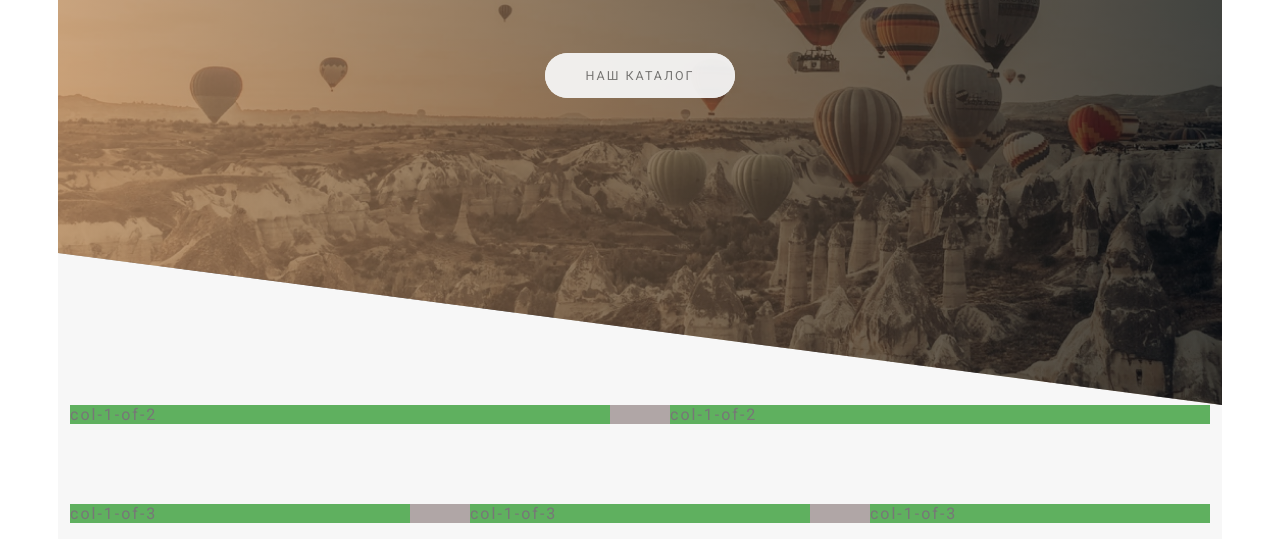
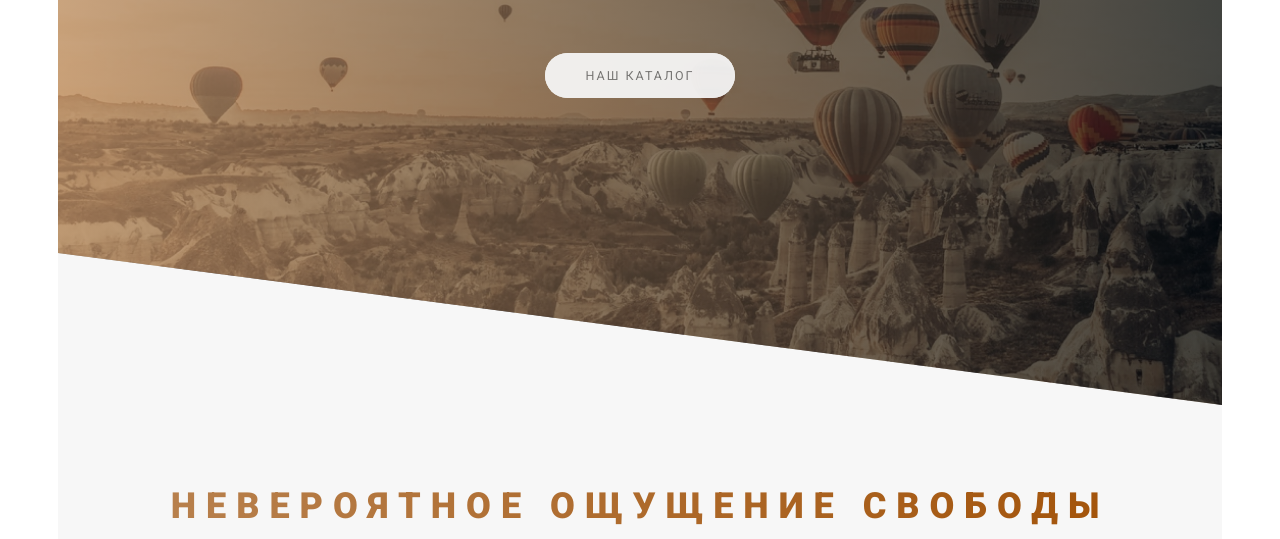
Before and after one commit to Garik86/ballons, a plain HTML site: page index.html in a window 1280 px wide. Shown: the part 413-952 px from the top of the page. Drawn offline with Linux system fonts and the light colour scheme.

Commit message:
section_one

```diff
--- a/index.html
+++ b/index.html
@@ -20,7 +20,24 @@
         <a href="#" class="btn btn_animated">наш каталог</a>
       </div>
   </header>
-  <section class="grid-test">
+<main>
+  <section class="section_one">
+    <h2 class="title_secondary_one">
+      невероятное ощущение свободы
+    </h2>
+  </section>
+</main>
+
+
+
+
+
+
+
+
+
+
+  <!-- <section class="grid-test">
     <div class="row">
       <div class="col-1-of-2">
         col-1-of-2
@@ -81,7 +98,7 @@
         col-3-of-4
       </div>
     </div>
-  </section>
+  </section> -->
 </div>
 
 </body>
--- /dev/null
+++ b/sass/_section_one.sass
@@ -0,0 +1,18 @@
+.title_secondary_one
+  margin: 0 auto
+  margin-bottom: 8rem
+  padding-top: 8rem
+  text-align: center
+  font-size: 3.6rem
+  letter-spacing: 1rem
+  height: 43px
+  text-transform: uppercase
+  font-weight: 800
+  background: linear-gradient(90.05deg,rgba(186, 133, 84, 1) 0.03%, rgba(161, 79, 3, 1) 99.94%)
+  -webkit-background-clip: text
+  color: transparent
+  transition: all .4s
+  backface-visibility: hidden
+  &:hover
+    transform: skewY(2deg) skewX(15deg) scale(1.1)
+    text-shadow: 0rem 4rem 4rem rgba(black, .25)
--- a/sass/style.sass
+++ b/sass/style.sass
@@ -4,5 +4,6 @@
 @import "_animation"
 @import "_main"
 @import "_header"
-@import "_section"
+@import "_grid"
+@import "_section_one"
 //@import "_media"
```
Also changed, not shown: css/style.css, sass/_grid.scss (renamed from sass/_section.scss), 1 other file.
